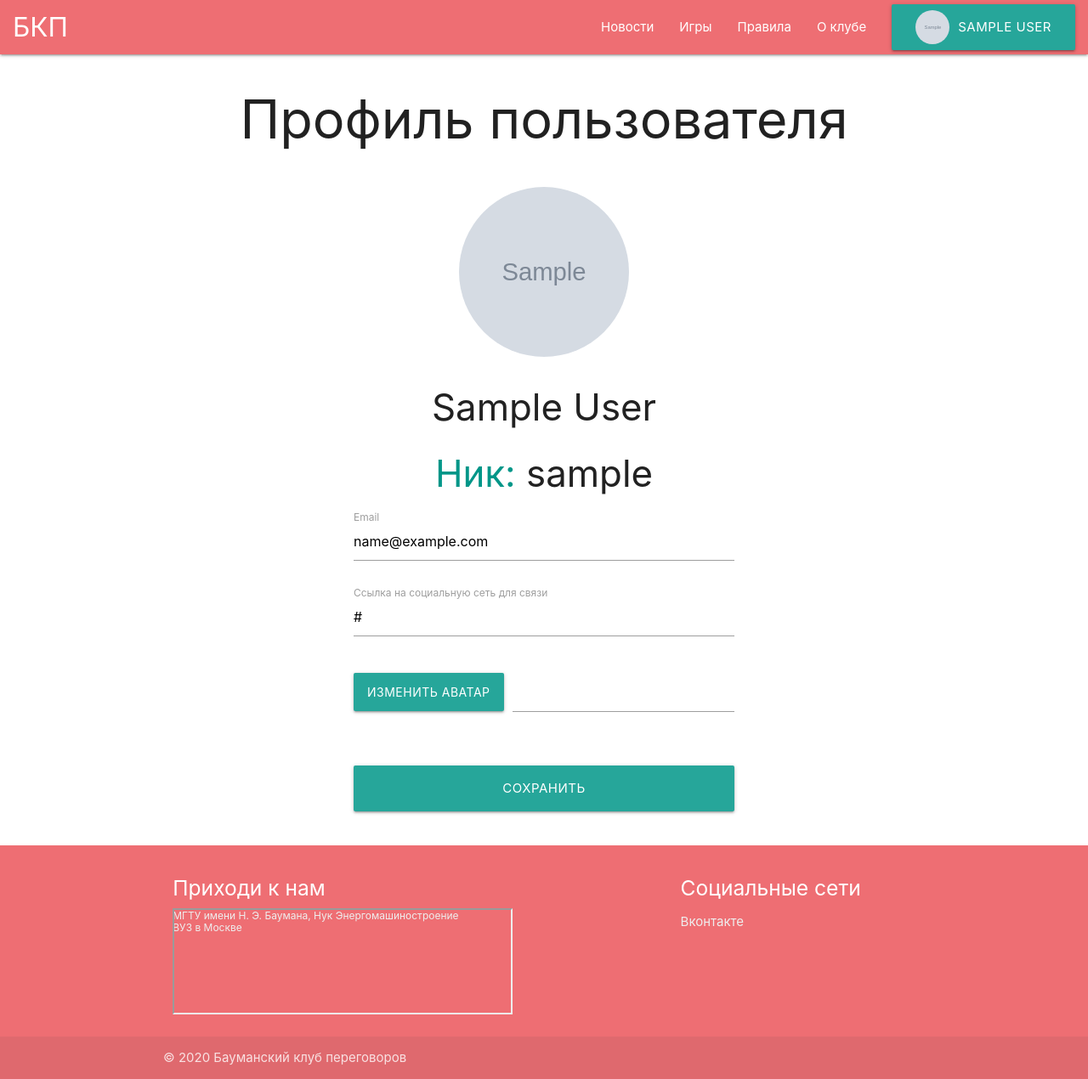
After one commit to alexey-ershkov/BaumanNegotationClub-Site, a Django app: page /profile/ in a window 1280 px wide. The commit adds this page. Shown: the whole page at 85% size. Run offline with Django 3.2, Linux system fonts and the light colour scheme; a user stored in the database is signed in; tables that the repository leaves empty hold one stand-in row (values such as "Sample post"); grey boxes marked "Sample" are stand-in pictures.

Commit message:
settings done

```diff
--- a/BaumanNegotationClubSite/urls.py
+++ b/BaumanNegotationClubSite/urls.py
@@ -27,6 +27,7 @@ urlpatterns = [
     path('news/<int:post_id>/', views.single_post, name='singlePost'),
     path('login/', views.login, name='login'),
     path('register/', views.register, name='register'),
+    path('profile/', views.settings, name='profile'),
 ]
 
 if settings.DEBUG:
--- a/main/views.py
+++ b/main/views.py
@@ -1,10 +1,18 @@
 from django.shortcuts import render, redirect
 from django.contrib import auth
+from django.conf import settings
+from django.core.files.storage import FileSystemStorage
 
 from main.models import *
 
 
 # Create your views here.
+
+def save_uploaded_file(f, path):
+    with open(path, 'wb+') as destination:
+        for chunk in f.chunks():
+            destination.write(chunk)
+
 
 def index(request):
     author = ''
@@ -33,7 +41,7 @@ def login(request):
     form_info = [
         {
             'input': 'login',
-            'label': 'Логин',
+            'label': 'Ник',
             'type': 'text',
             'required': True,
         },
@@ -125,6 +133,8 @@ def register(request):
             form_info[2]['error'] = 'Такой пользователь уже существует'
         elif password != password_repeat:
             form_info[6]['error'] = 'Пароли не совпадают'
+        elif len(password) < 8:
+            form_info[5]['error'] = 'Пароль слишком короткий'
         else:
             user = User.objects.create_user(username=username, email=email, first_name=first_name, last_name=last_name,
                                             password=password)
@@ -135,3 +145,47 @@ def register(request):
             return redirect('/')
 
     return render(request, 'register.html', {'form_info': form_info})
+
+
+def settings(request):
+    author = ''
+    if request.user.is_authenticated:
+        author = ExtendedUser.objects.get(user=request.user)
+    if request.POST:
+        email = request.POST.get('email')
+        social_link = request.POST.get('social')
+        if email != request.user.email:
+            request.user.email = email
+            request.user.save()
+        if author.socialLink != social_link:
+            author.socialLink = social_link
+            author.save()
+        if request.FILES.get('avatar'):
+            file = request.FILES['avatar']
+            fs = FileSystemStorage()
+            path = 'users/' + file.name
+            fs.save(path, file)
+            author.avatar = path
+            author.save()
+        return redirect('/profile')
+
+    form_info = [
+        {
+            'input': 'email',
+            'label': 'Email',
+            'type': 'email',
+            'value': author.user.email,
+        },
+        {
+            'input': 'social',
+            'label': 'Ссылка на социальную сеть для связи',
+            'type': 'url',
+            'value': author.socialLink,
+        },
+        {
+            'input': 'avatar',
+            'label': 'Изменить аватар',
+            'type': 'file',
+        },
+    ]
+    return render(request, 'profile.html', {'author': author, 'form_info': form_info})
--- a/static/css/customization.css
+++ b/static/css/customization.css
@@ -19,6 +19,10 @@ main {
     margin-left: 10%;
 }
 
+.round-avatar{
+    object-fit: cover;
+}
+
 @media screen and (max-width:1000px) {
     .youtubeVideo {
         height: 40vw;
--- a/templates/inc/formRender.html
+++ b/templates/inc/formRender.html
@@ -1,5 +1,6 @@
 {% for fieldInfo in formInfo %}
     <div class="row">
+        {% if 'file' != fieldInfo.type %}
             <div class="input-field">
                 <input id={{ fieldInfo.input }} name={{ fieldInfo.input }} type={{ fieldInfo.type }}
                         {% if fieldInfo.value %} value={{ fieldInfo.value }} {% endif %}
@@ -10,5 +11,17 @@
                     <span class="helper-text" data-error="{{ fieldInfo.error }}"></span>
                 {% endif %}
             </div>
+
+        {% else %}
+            <div class="file-field input-field">
+                <div class="btn">
+                    <span>{{ fieldInfo.label }}</span>
+                    <input type="file" id={{ fieldInfo.input }} name={{ fieldInfo.input }}>
+                </div>
+                <div class="file-path-wrapper">
+                    <input class="file-path" type="text">
+                </div>
+            </div>
+        {% endif %}
     </div>
 {% endfor %}
--- a/templates/inc/navUrls.html
+++ b/templates/inc/navUrls.html
@@ -8,9 +8,9 @@
 <li><a href="/rules">О клубе</a></li>
 {% if author.user.is_authenticated %}
     <li>
-        <a href="/settings" class=" waves-effect waves-light btn-large">
+        <a href="/profile" class=" waves-effect waves-light btn-large">
             <div class="valign-wrapper">
-                <img src="{{ author.avatar.url }}" alt="" class="circle responsive-img " width="40">
+                <img src="{{ author.avatar.url }}" alt="" class="circle round-avatar " width="40" height="40">
                 <span style="margin-left: 10px;"> {{ author.user.first_name }} {{ author.user.last_name }} </span>
             </div>
         </a>
--- /dev/null
+++ b/templates/profile.html
@@ -0,0 +1,40 @@
+{% extends 'base.html' %}
+{% block titile %}
+    Профиль пользователя
+{% endblock %}
+
+{% block content %}
+    <div class="row">
+        <div class="col s12 center-align">
+            <h1>Профиль пользователя </h1>
+        </div>
+    </div>
+    <div class="row">
+        <div class="col s12">
+            <div class="center center-align">
+                <img src="{{ author.avatar.url }}" alt="" class="circle round-avatar" width="200" height="200">
+                <h3> {{ author.user.first_name }} {{ author.user.last_name }} </h3>
+                <h3><span class="teal-text">Ник:</span> {{ author.user.username }}</h3>
+                <form method="post" enctype="multipart/form-data">
+                    {% csrf_token %}
+                    <div class="row">
+                        <div class="col l6 push-l3 s10 push-s1">
+                            {% include 'inc/formRender.html' with formInfo=form_info %}
+                        </div>
+                    </div>
+                    <div class="row">
+                        <button type="submit"
+                                class="col offset-s1 s10 l6 offset-l3  waves-effect waves-light btn-large center">
+                            Сохранить
+                        </button>
+                    </div>
+                </form>
+                {% if changes_saved %}
+                    <span>
+                        Изменения сохранены
+                    </span>
+                {% endif %}
+            </div>
+        </div>
+    </div>
+{% endblock %}
```
Lines whose indentation alone changed are shown as unchanged.
